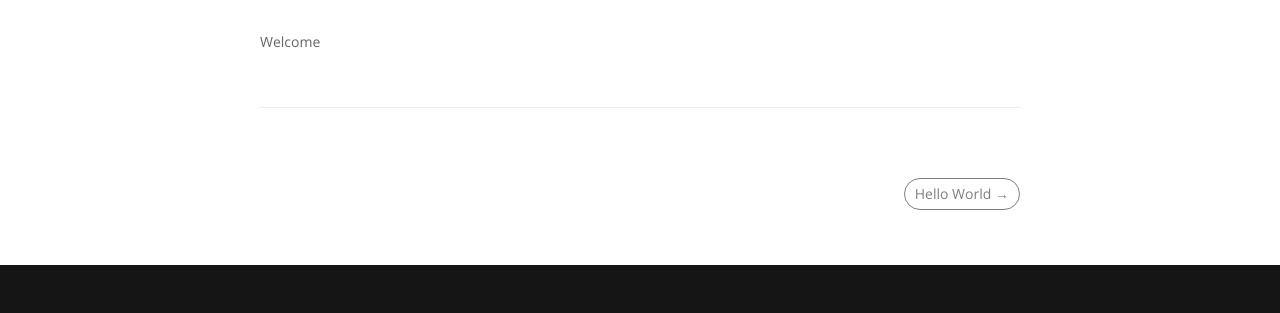
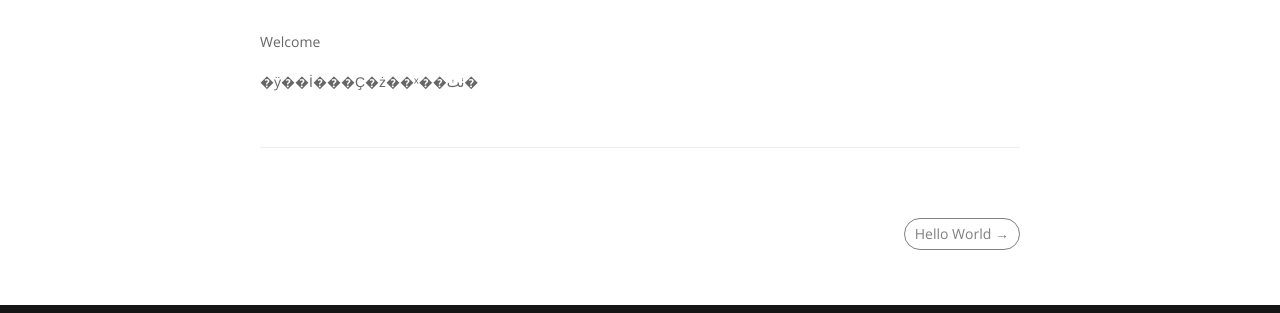
Before and after one commit to vanteking/vblog, a plain HTML site: page 2020/01/09/20200109/index.html in a window 1280 px wide. Shown: the part 188-501 px from the top of the page. Drawn offline with Linux system fonts and the light colour scheme.

Commit message:
Site updated: 2020-01-10 16:44:42

```diff
--- a/2020/01/09/20200109/index.html
+++ b/2020/01/09/20200109/index.html
@@ -163,6 +163,7 @@
         </div>
         <div class="col-md-8 col-md-offset-2">
       		<p>Welcome </p>
+<p>�ÿ��İ���Ҫ�ż��ˣ��ٺٺ�</p>
 
             <div class="clearfix"></div>
             <hr class="nogutter">
```
Also changed, not shown: index.html (+1 -0 lines).
